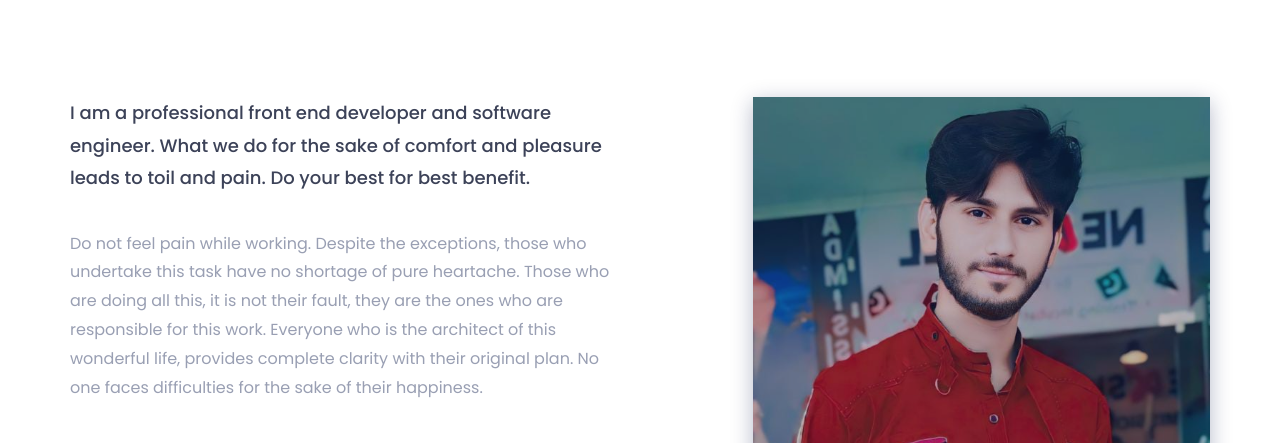
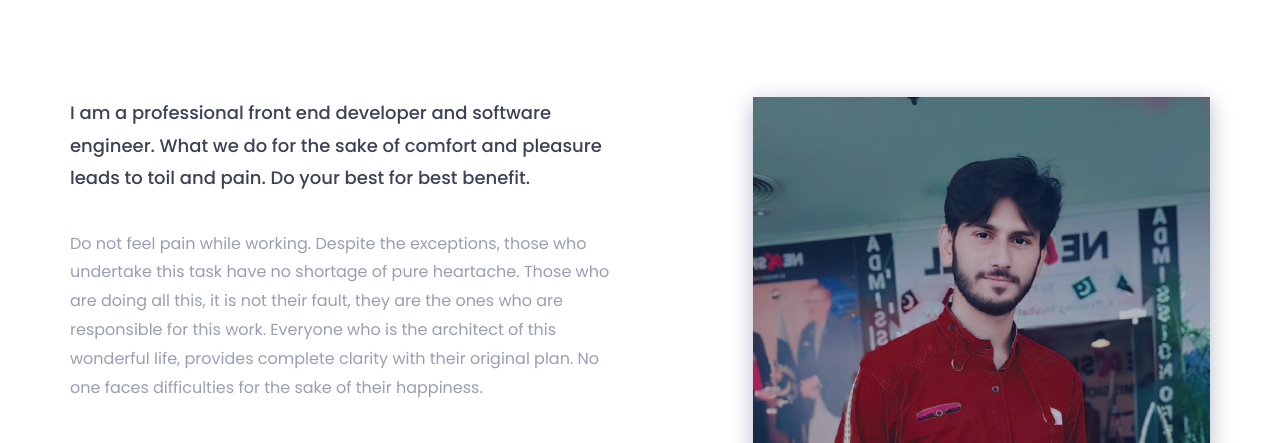
Before and after one commit to MuhammadAtif9878/my-website, a plain HTML site: page index.html in a window 1280 px wide. Shown: the part 930-1373 px from the top of the page. Drawn offline with nearby package versions, Linux system fonts and the light colour scheme.

Commit message:
Intro-website

```diff
--- a/index.html
+++ b/index.html
@@ -154,7 +154,7 @@
 						</div>
 						<div class="col-sm-offset-1 col-sm-5">
 							<div class="single-about-img">
-								<img src="assets/images/about/Atif.jpeg" alt="profile_image">
+								<img src="assets/images/about/Atif1.jpeg" alt="profile_image">
 								<div class="about-list-icon">
 									<ul>
 										<li>
```
Also changed, not shown: assets/images/about/Atif1.jpeg (added).
